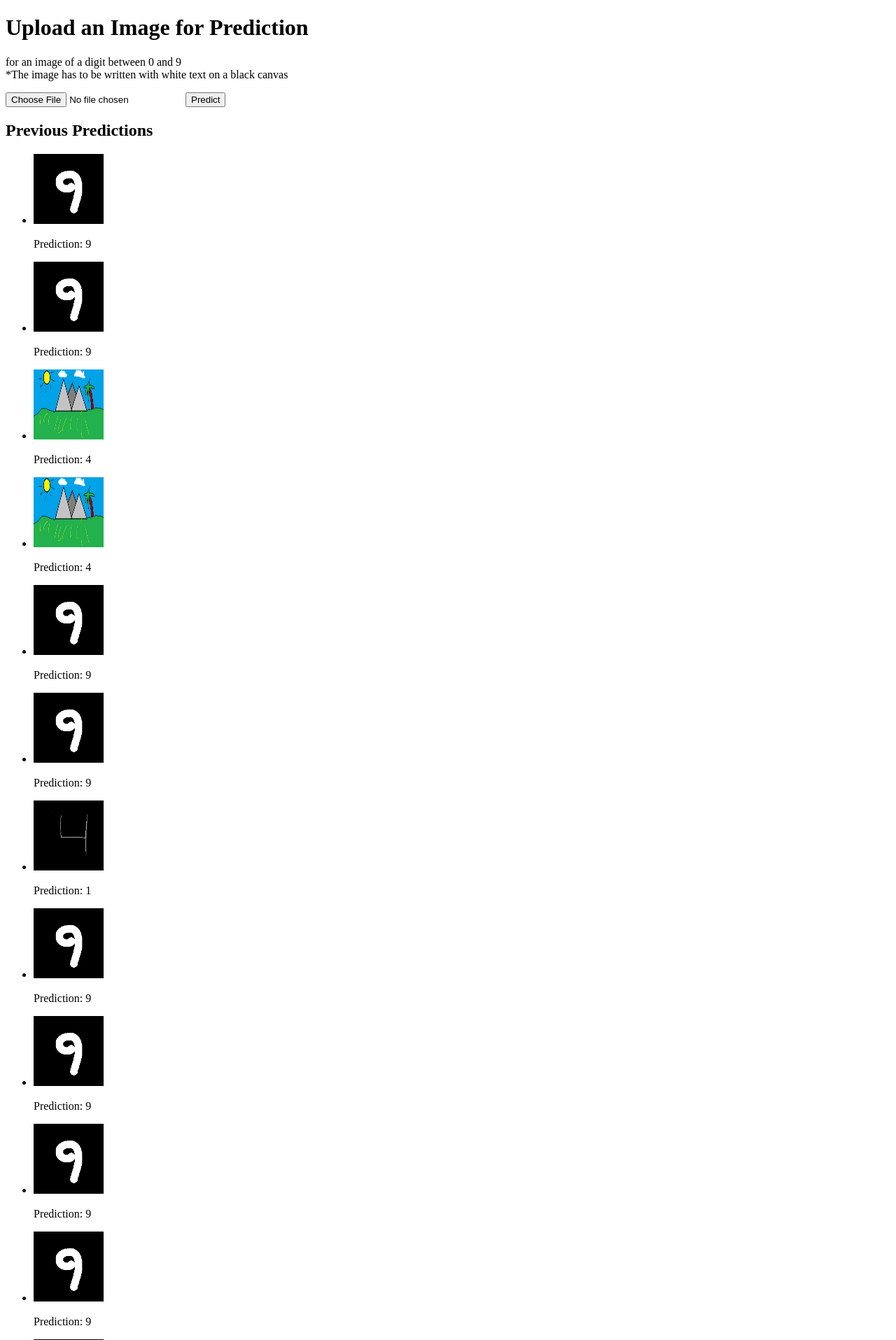
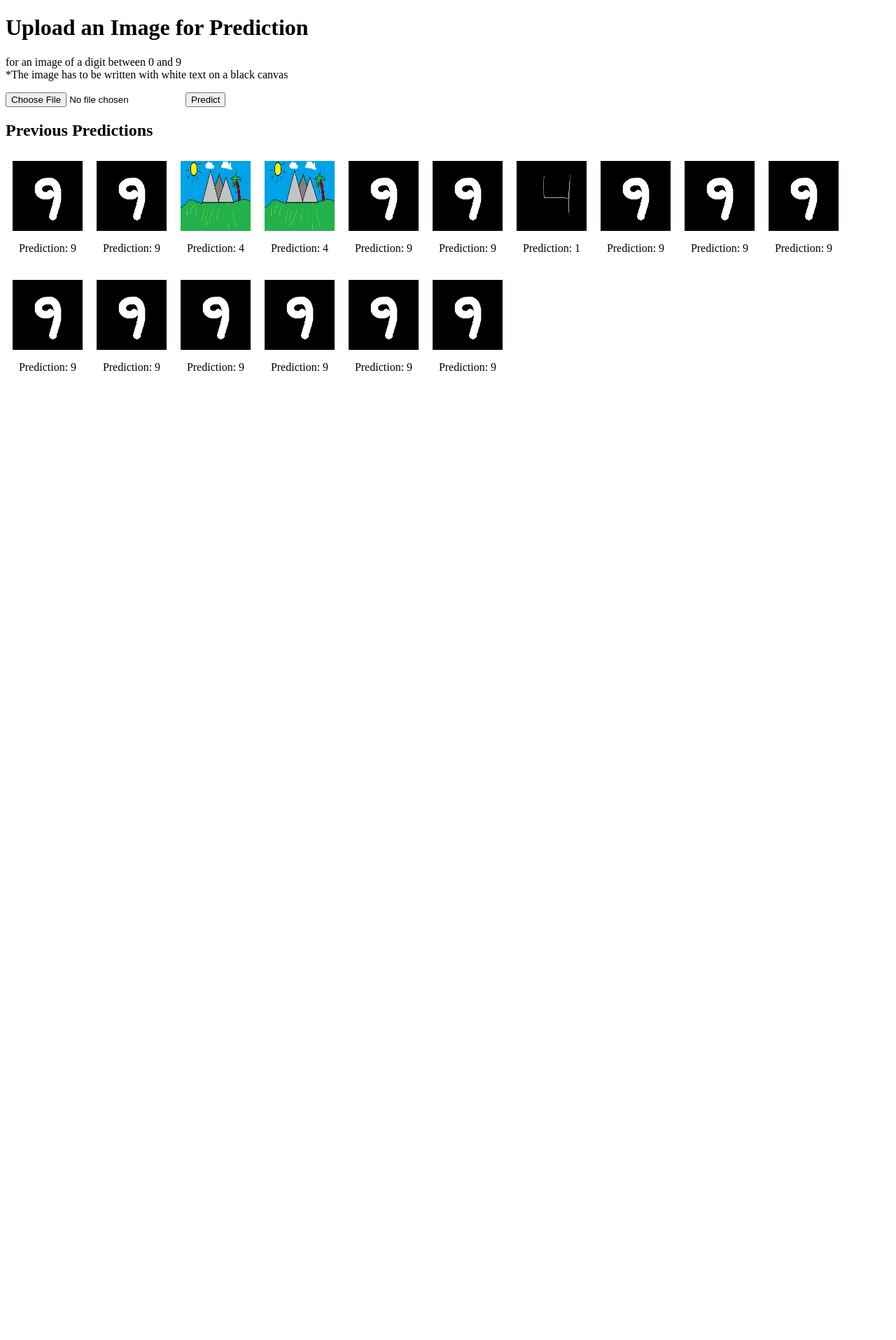
Before and after one commit to Loui510s/Machine-Learning-Website, a Flask app: page / in a window 1280 px wide. Shown: the top 1915 px of the page at 70% size. After the commit the page ends 530 px from the top, so only its background shows below. Run offline with Flask 3, Linux system fonts and the light colour scheme; data comes from the database, SQL or seed files in the repository; both versions use the stored data as it was after the commit.

Commit message:
made side by side images the index page

```diff
--- a/templates/index.html
+++ b/templates/index.html
@@ -4,6 +4,23 @@
     <meta charset="UTF-8">
     <meta name="viewport" content="width=device-width, initial-scale=1.0">
     <title>Image Prediction</title>
+    <style>
+        #predictions-list {
+            display: flex;
+            flex-wrap: wrap;
+            list-style-type: none;
+            padding: 0;
+        }
+        #predictions-list li {
+            margin: 10px;
+            text-align: center;
+        }
+        #predictions-list img {
+            display: block;
+            margin: 0 auto;
+            cursor: pointer; /* Add cursor pointer to indicate clickable images */
+        }
+    </style>
 </head>
 <body>
     <h1>Upload an Image for Prediction</h1>
@@ -39,6 +56,9 @@
                     img.src = URL.createObjectURL(formData.get('image'));
                     img.width = 100; // Set the width of the image
                     img.height = 100; // Set the height of the image
+                    img.addEventListener('click', () => {
+                        alert(`Prediction: ${data.digit}, Confidence: ${JSON.stringify(data.confidence)}`);
+                    });
                     listItem.appendChild(img);
 
                     // Add the prediction text
@@ -64,6 +84,9 @@
                     img.src = prediction.image_path;
                     img.width = 100; // Set the width of the image
                     img.height = 100; // Set the height of the image
+                    img.addEventListener('click', () => {
+                        alert(`Prediction: ${prediction.prediction}`);
+                    });
                     listItem.appendChild(img);
 
                     // Add the prediction text
```
Also changed, not shown: predictions.db.
